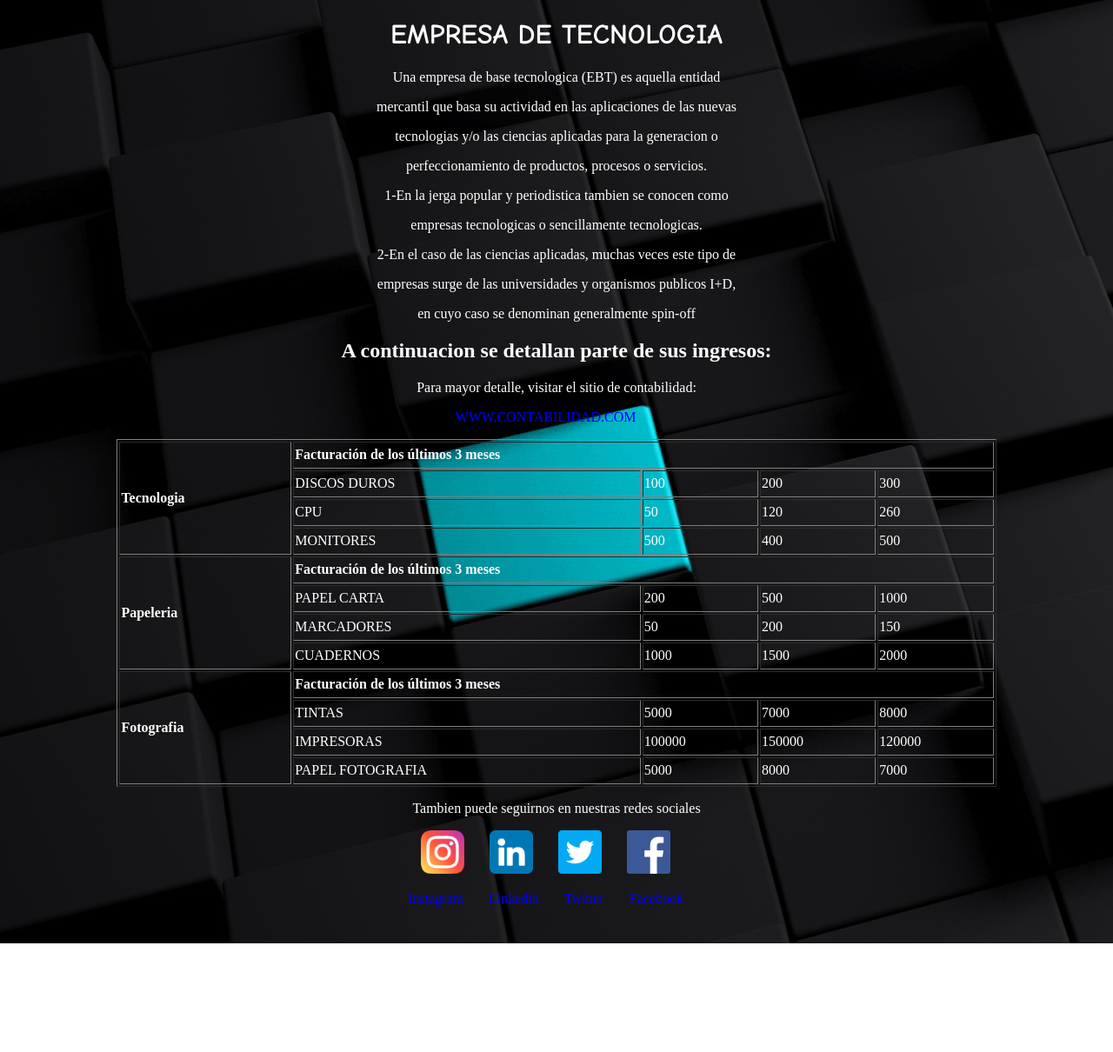
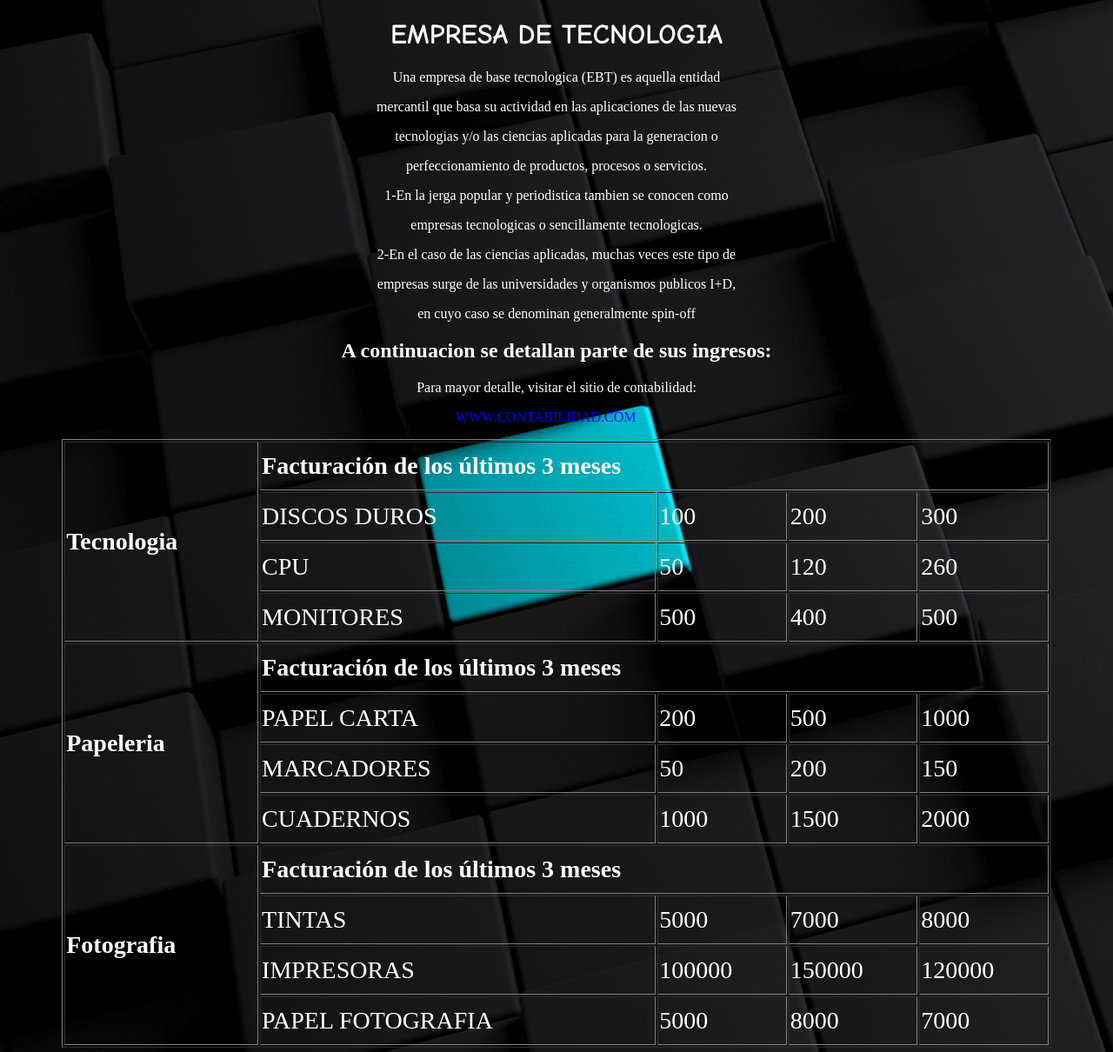
Before and after one commit to aquilezx/aquilezx.github.io, a plain HTML site: page index.html in a window 1280 px wide. Shown: the top 1210 px of the page at 87% size. Before the commit the page ends 1085 px from the top, so only its background shows below. Drawn offline with Linux system fonts and the light colour scheme.

Commit message:
Update index.html

```diff
--- a/index.html
+++ b/index.html
@@ -91,8 +91,9 @@
 				color: blue;
 			}
 			table{
-				width: 80%;
-				height: 400px;
+				width: 90%;
+				height: 700px;
+				font-size: 28px;
 			}
 		</style>
 
```
